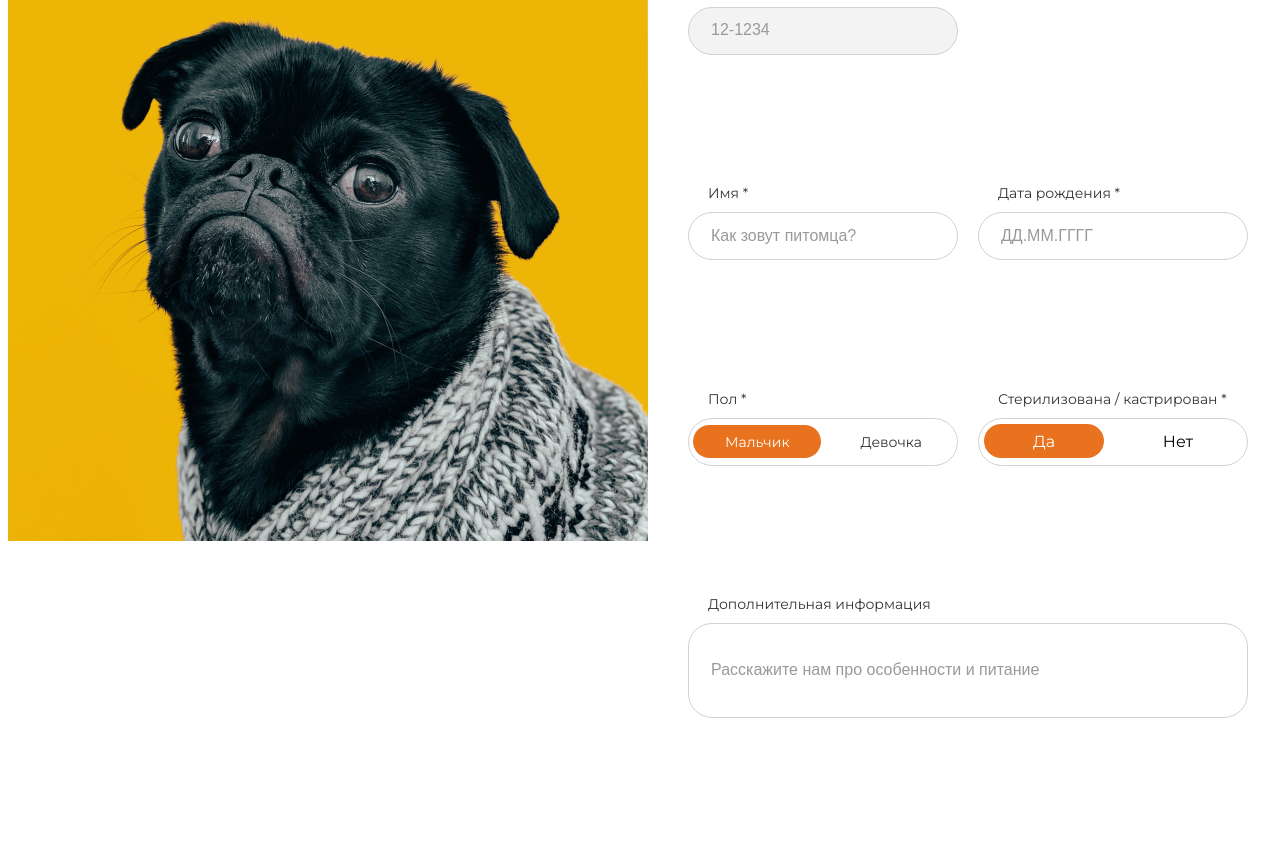
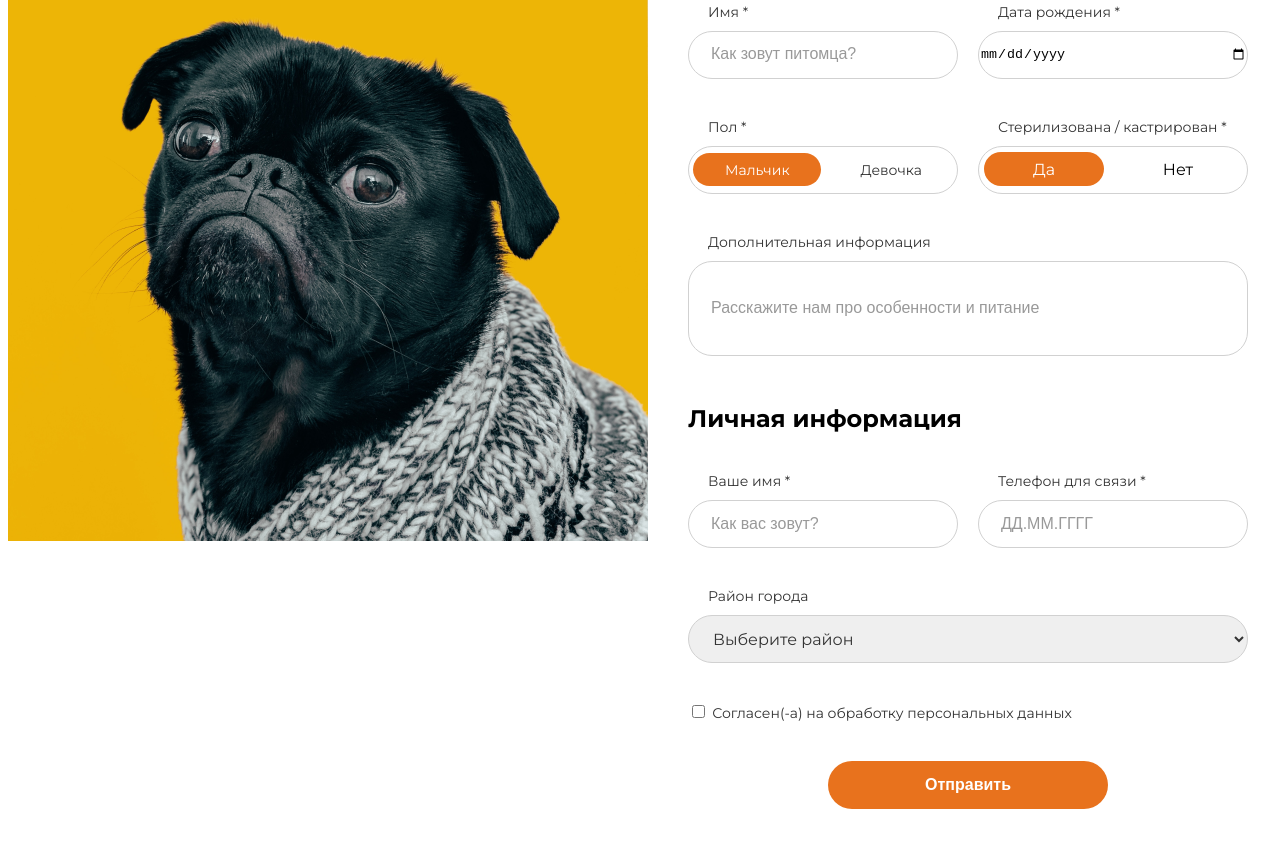
Before and after one commit to egkirillov/html_dogcomfort, a plain HTML site: page index.html in a window 1280 px wide. Shown: the part 267-1114 px from the top of the page. Drawn offline with Linux system fonts and the light colour scheme.

Commit message:
finished 80%

```diff
--- a/index.html
+++ b/index.html
@@ -34,7 +34,7 @@
 
                     <div class="form">
                         <label class="form__label" for="birth">Дата рождения *</label>
-                        <input class="form__item" type="birth"  id="birth" placeholder="ДД.ММ.ГГГГ">
+                        <input class="form__item" type="date"  id="birth" placeholder="ДД.ММ.ГГГГ">
                     </div>
                     <div class="field">
                         <label class="form__label">Пол *</label>
@@ -64,16 +64,32 @@
                     </div>
                     <div class="formAddinfo">
                         <label class="form__label" for="ID">Дополнительная информация</label>
-                        <input class="formAddinfo__item" type="text"  id="addinfo" placeholder="Расскажите нам про особенности и питание">
+                        <input class="formAddinfo__item" type="text"  id="addinfo" placeholder="Расскажите нам про особенности и питание" >
                     </div>
 
-
-
-
-
-
-
-
+                <div class="application__title">Личная информация</div>
+                    <div class="form">
+                        <label class="form__label" for="yourname">Ваше имя *</label>
+                        <input class="form__item" type="text"  id="yourname" placeholder="Как вас зовут?">
+                    </div>
+                    <div class="form">
+                        <label class="form__label" for="phone">Телефон для связи *</label>
+                        <input class="form__item" type="text"  id="phone" placeholder="ДД.ММ.ГГГГ">
+                    </div>
+                    <div class="formSelect">
+                        <label class="form__label" for="city">Район города</label>
+                        <select  id="aria" class="formSelect__item">
+                            <option selected="aria">Выберите район</option>
+                            <option class="form__item" value="1">Нижегородский</option>
+                            <option  class="form__item" value="2">Канавинский</option>
+                            <option class="form__item" value="3">Сормовский</option>
+                        </select>
+                    </div>
+                    <label class="checkbox">
+                        <input type="checkbox">
+                        <span class="checkbox__label"> Согласен(-а) на обработку персональных данных </span>
+                    </label>
+                    <div class="boxBtn"><button   class="button">Отправить</button></div>
             </div>
         </div>
 
--- a/style.css
+++ b/style.css
@@ -194,3 +194,53 @@ body {
     padding-left: 20px;
 
 }
+
+.formSelect {
+    grid-column: span 2;
+}
+.formSelect__item {
+    box-sizing: border-box;
+    width: 560px;
+    height: 48px;
+    border-radius: 24px;
+    border: 1px solid #D1D1D1;
+    padding: 14px 85px 14px 20px;
+    cursor: pointer;
+}
+
+select {
+    font-family: Montserrat;
+    color: #333;
+    font-size: 16px;
+    font-weight: 400;
+
+}
+.checkbox {
+    grid-column: span 2;
+}
+.checkbox__label {
+    color: #333;
+    font-size: 14px;
+    font-weight: 400;
+}
+
+.boxBtn {
+    grid-column: span 2;
+    justify-content: center;
+}
+
+.button{
+
+    justify-content: center;
+    align-items: center;
+    cursor: pointer;
+    border-radius: 24px;
+    background: #E8721D;
+    width: 280px;
+    height: 48px;
+    color: #FFF;
+    font-size: 16px;
+    font-weight: 600;
+    border: none;
+    margin-left: 140px;
+}
```
